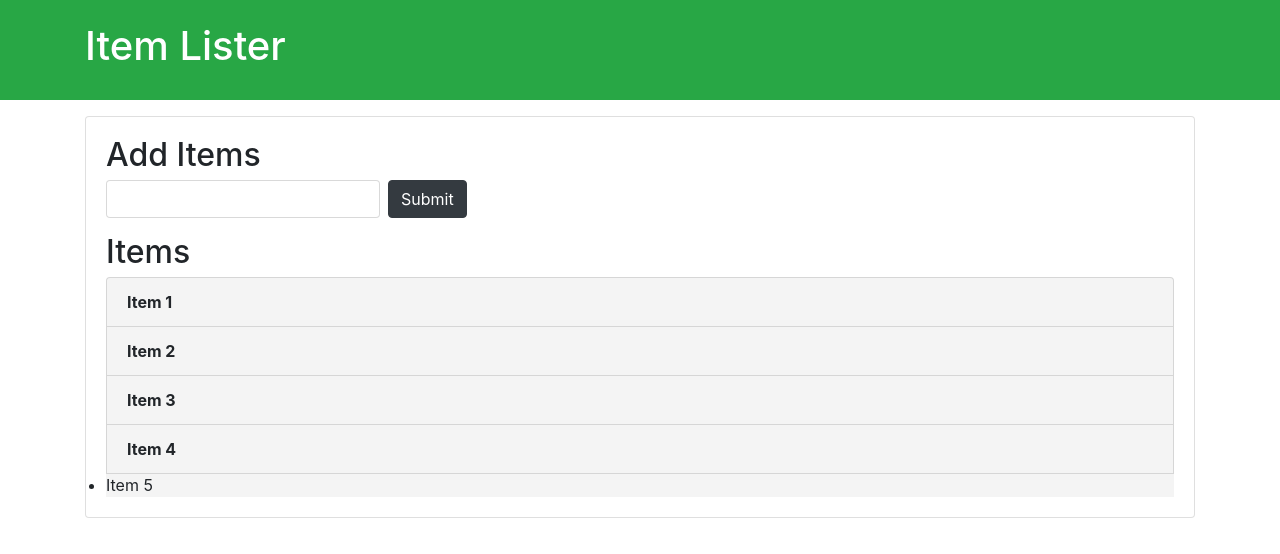
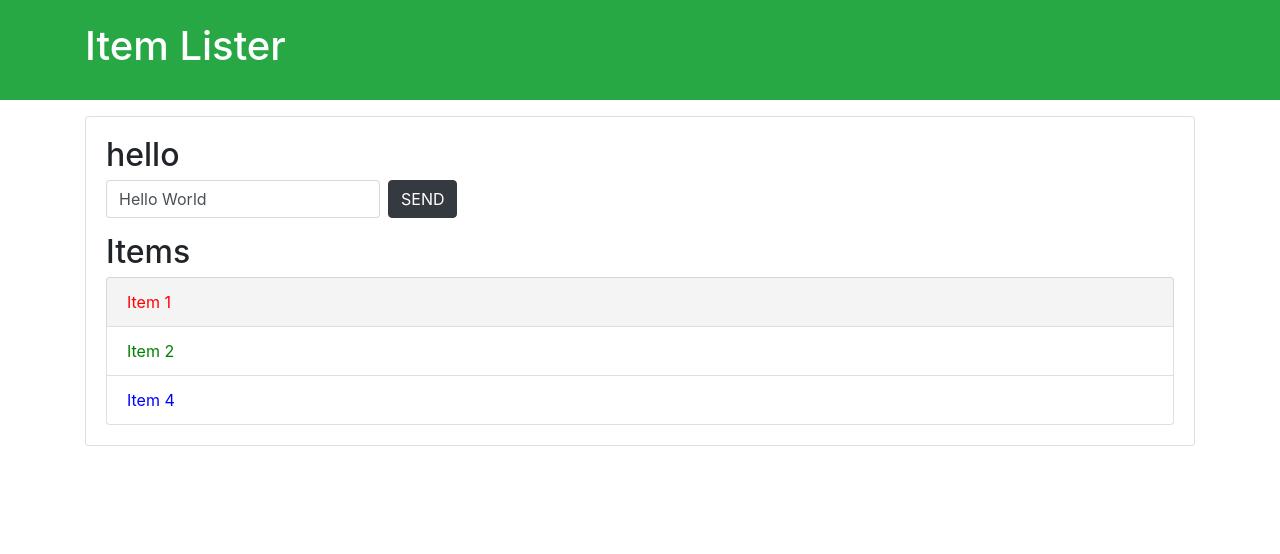
Before and after one commit to Suvadeep07/DOM-1, a plain HTML site: page index.html in a window 1280 px wide. Drawn offline with nearby package versions, Linux system fonts and the light colour scheme.

Commit message:
made some changes
Made the 2nd item have green background color
Made the 3rd item invisible
Using QuerySelectorALL changed the font color to green for 2nd item in the item list
Choosed all the odd elements and make their background green using QuerySelectorALL﻿

```diff
--- a/dom.js
+++ b/dom.js
@@ -1,14 +1,44 @@
-var items =document.getElementsByClassName('list-group-item');
+//var items =document.getElementsByClassName('list-group-item');
 ////console.log(items);
 //items[2].textContent='Hello2';
 //items[1].style.fontWeight = 'bold';
 //items[2].style.backgroundColor ='green';
-for(var i=0;i<items.length;i++){
-  items[i].style.fontWeight='bold'
+//for(var i=0;i<items.length;i++){
+  //items[i].style.fontWeight='bold'
+//}
+
+//var li = document.getElementsByTagName('li');
+//console.log(li);
+//for(var i=0;i<li.length;i++){
+  //li[i].style.backgroundColor='#f4f4f4';
+//}
+
+var header = document.querySelector('#main-header');
+header.getElementsByClassName.borderBottom = 'solid 4px #ccc';
+var input = document.querySelector('input');
+input.value='Hello World';
+var submit = document.querySelector('input[type="submit"]');
+submit.value="SEND";
+
+var item = document.querySelector('.list-group-item');
+item.style.color='red';
+
+var lastItem=document.querySelector('.list-group-item:last-child');
+lastItem.style.color = 'blue';
+
+var secondItem =document.querySelector('.list-group-item:nth-child(2)');
+//secondItem.style.color= ' green';
+
+var titles = document.querySelectorAll('.title');
+console.log(titles);
+titles[0].textContent = 'hello';
+
+var items = document.querySelectorAll('.list-group-item');
+items[2].style.display = 'none';
+
+var odd =document.querySelectorAll('li:nth-child(odd');
+for(var i=0;i<odd.length;i++){
+  odd[i].style.backgroundColor= '#f4f4f4';
 }
-
-var li = document.getElementsByTagName('li');
-console.log(li);
-for(var i=0;i<li.length;i++){
-  li[i].style.backgroundColor='#f4f4f4';
-}
+var items = document.querySelectorAll('.list-group-item');
+items[1].style.color = 'green';
--- a/index.html
+++ b/index.html
@@ -26,7 +26,7 @@
       <li class="list-group-item">Item 2</li>
       <li class="list-group-item">Item 3</li>
       <li class="list-group-item">Item 4</li>
-      <li>Item 5</li>
+
     </ul>
    </div>
   </div>
```
